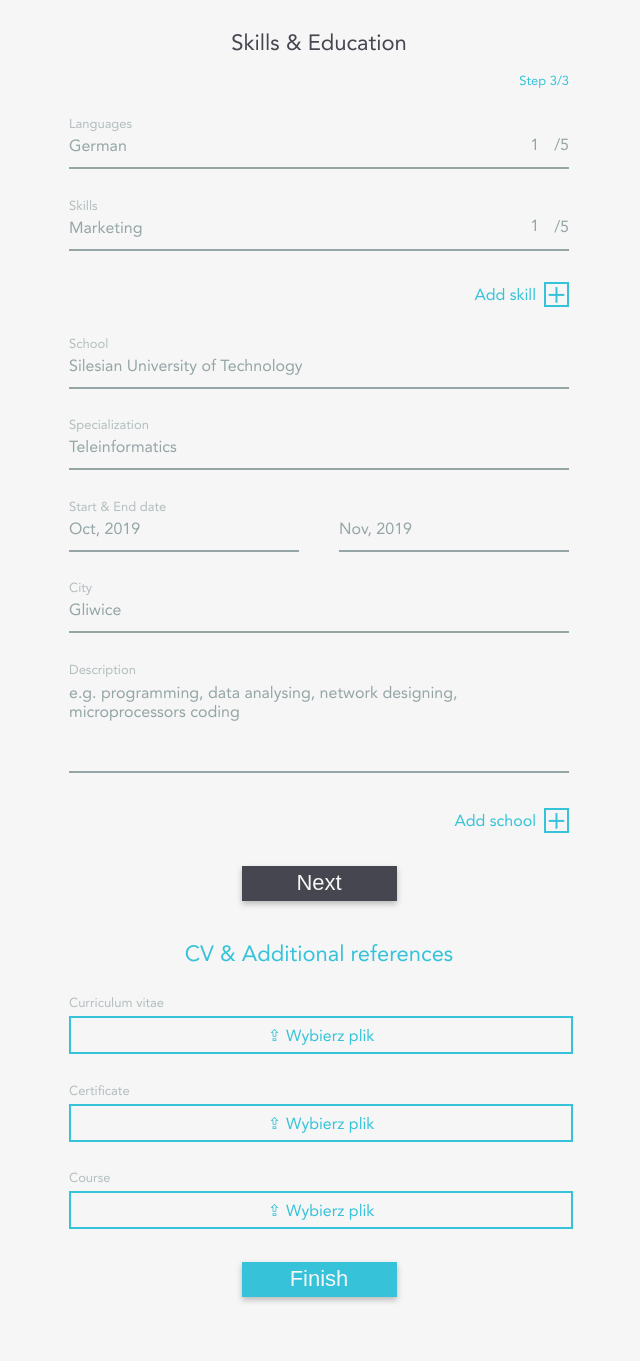
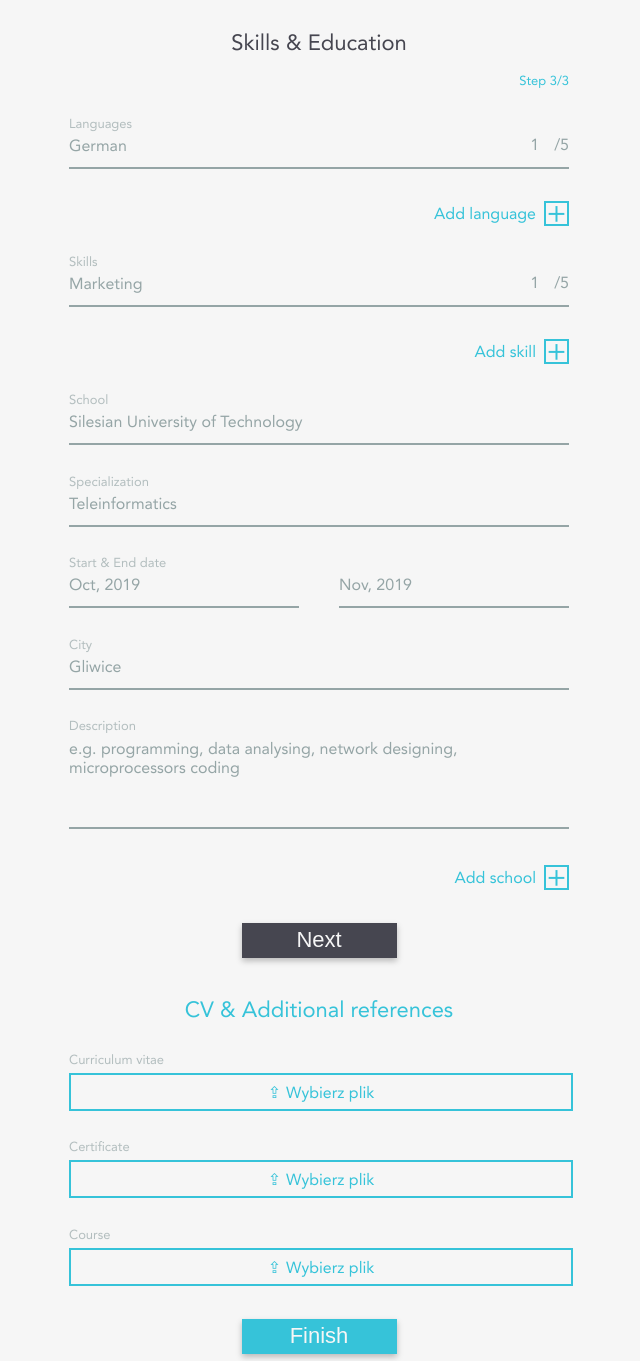
Before and after one commit to michsko544/RecruitmentSystem, a PHP site: page /sign_up.php in a window 1280 px wide. Shown: the part 2026-3387 px from the top of the page, without its empty margins (321-961 px from the left). Before the commit the page ends 3329 px from the top, so only its background shows below. Run offline with PHP 8.4, Linux system fonts and the light colour scheme; data that the repository does not hold is empty; some libraries are stand-ins or nearby versions.

Commit message:
pierdoły

```diff
--- a/script/sign-up.js
+++ b/script/sign-up.js
@@ -29,3 +29,7 @@ for(let i=0; i<buttons.length-1; ++i){
     //     });
     // });
 }
+
+document.getElementById("no-experience").addEventListener("click", ()=>{
+    //<!TODO>document.getElementById('sform-3').querySelectorAll('div.form-row').forEach(element=>{console.log(element.children)});
+});
--- a/sign_up.php
+++ b/sign_up.php
@@ -166,8 +166,8 @@ dostosuj do swoich potrzeb
         <div class="step">Step 2/3</div>
         <form id="sform-3" action="php/sign_up/sign_up_system.php" method="post">
         <div class="form-row">
-            <div class="checkbox"><label for="no-experience"></label>
-            <input type="checkbox" name="no-experience" >I don't have any experience <!-- TODO jak by ktos nie mial -->
+            <div class="checkbox">
+            <input type="checkbox" name="no-experience" id="no-experience">I don't have any experience <!-- TODO jak by ktos nie mial -->
             </div>
         </div>
         <div class="form-row">
@@ -226,6 +226,16 @@ dostosuj do swoich potrzeb
             <input type="number" min=1 max=5 placeholder=1>
             <div class="limit">/5</div>
         </div>
+        </div>
+        <div class="btn-add">
+            <div class="btn-text">
+                Add language
+            </div>
+            <div class="btn-border">
+                <div class="btn-icon">
+                +
+                </div>
+            </div>
         </div>
         <div class="form-row relative">
         <label for="skills">Skills</label>
```
